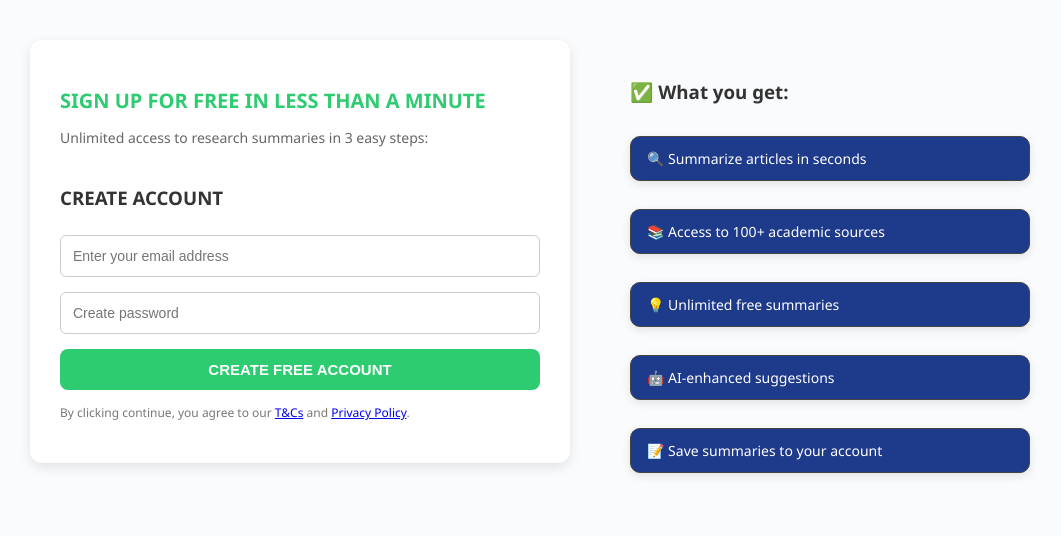
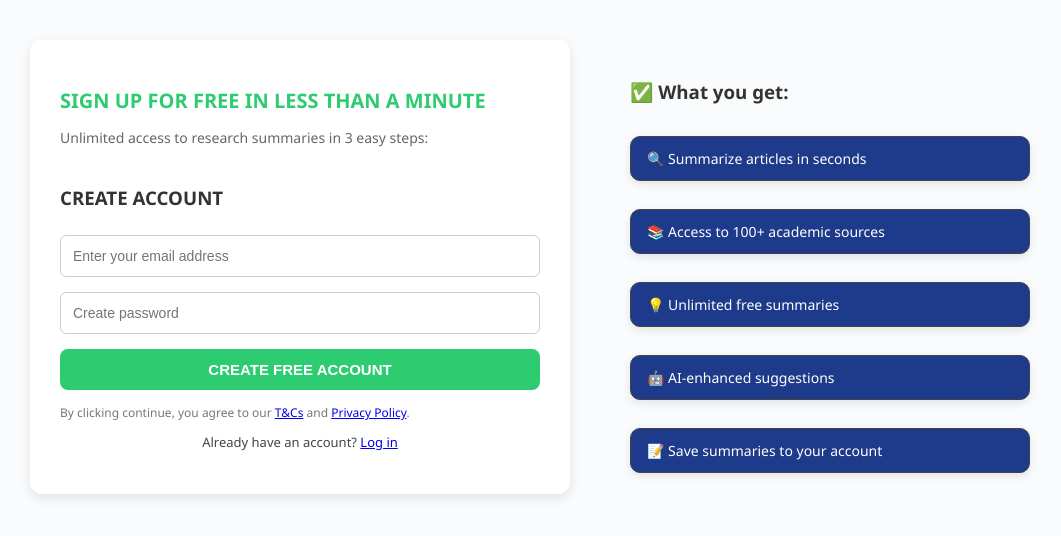
Before and after one commit to DheepankumarRamamoorhti/Compute-Crew, a React (Create React App) app in the folder frontend/: page / in a window 1280 px wide. Shown: the top 536 px of the page, without its empty margins (100-1161 px from the left). Built offline with nearby package versions, Linux system fonts and the light colour scheme.

Commit message:
Updated signup page with login link and feature styling

```diff
--- a/frontend/src/pages/Signup.jsx
+++ b/frontend/src/pages/Signup.jsx
@@ -44,6 +44,10 @@ const Signup = ({ onSignup }) => {
 
         <p style={styles.disclaimer}>
           By clicking continue, you agree to our <a href="#">T&Cs</a> and <a href="#">Privacy Policy</a>.
+        </p>
+
+        <p style={styles.loginLink}>
+          Already have an account? <a href="/login">Log in</a>
         </p>
       </div>
 
@@ -129,6 +133,12 @@ const styles = {
     fontSize: '12px',
     color: '#777'
   },
+  loginLink: {
+    marginTop: '12px',
+    fontSize: '13px',
+    color: '#444',
+    textAlign: 'center',
+  },
   features: {
     listStyleType: 'none',
     paddingLeft: '0',
```
